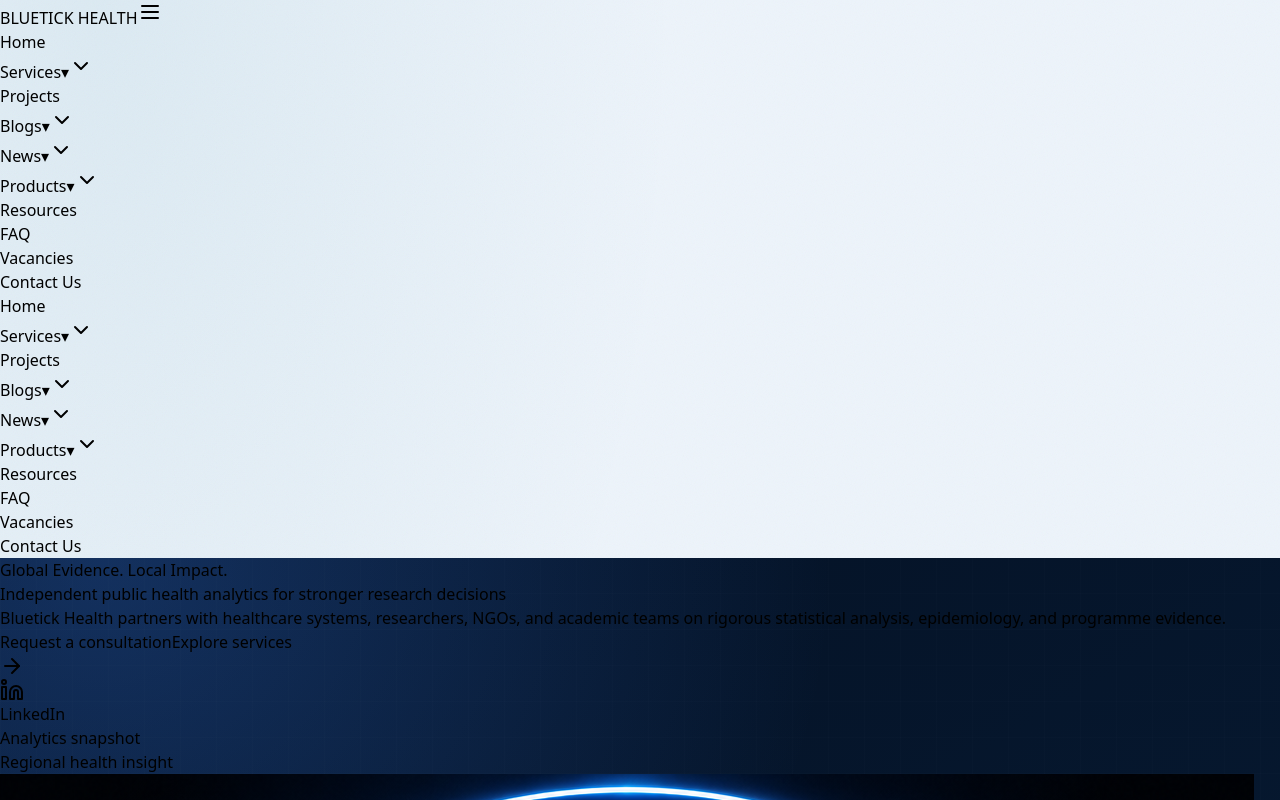
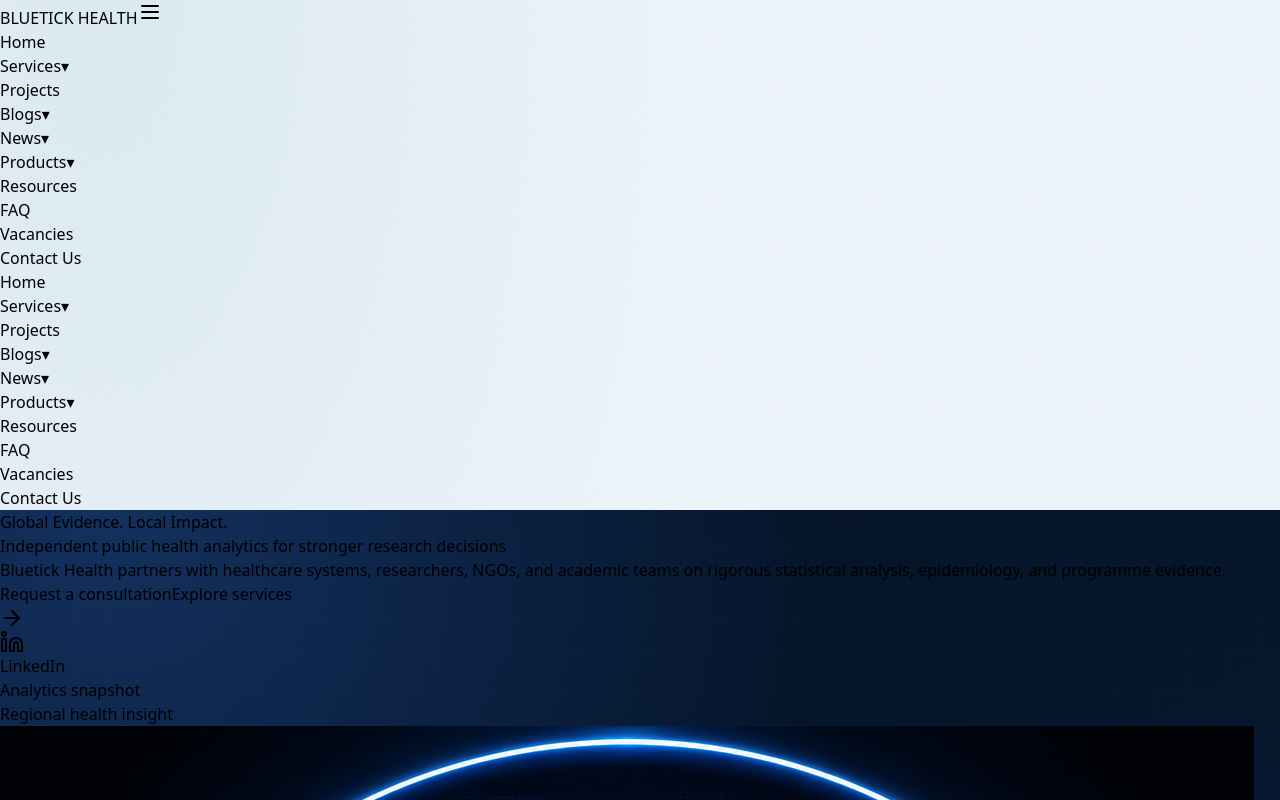
Before and after one commit to MTHermann/Bluetick-Health-public-health-consulting-website, a React (Vite) app: page / in a window 1280 px wide. Shown: the top 800 px of the page. Built offline with nearby package versions, Linux system fonts and the light colour scheme; the HTML template or start-up script is replaced by a standard one.

Commit message:
Move dropdown arrow to submenu toggle controls
Co-authored-by: MTHermann <158726671+MTHermann@users.noreply.github.com>

```diff
--- a/src/pages/ConsultingWebsite.jsx
+++ b/src/pages/ConsultingWebsite.jsx
@@ -7,7 +7,6 @@ import {
   ArrowRight,
   BarChart3,
   Briefcase,
-  ChevronDown,
   ClipboardList,
   Database,
   ExternalLink,
@@ -331,10 +330,7 @@ function SiteHeader({ pathname }) {
                           } ${isContactUs ? 'bg-blue-900 text-white hover:bg-blue-800' : ''}`
                     }`}
                   >
-                    <span className="inline-flex items-center gap-1.5">
-                      {label}
-                      {dropdownItems ? <span aria-hidden="true" className="text-xs leading-none">▾</span> : null}
-                    </span>
+                    {label}
                   </a>
                   {dropdownItems ? (
                     <button
@@ -349,7 +345,12 @@ function SiteHeader({ pathname }) {
                       aria-expanded={openDropdownLabel === label}
                       aria-label={`Toggle ${label} submenu`}
                     >
-                      <ChevronDown className={`h-4 w-4 transition-transform ${openDropdownLabel === label ? 'rotate-180' : ''}`} />
+                      <span
+                        aria-hidden="true"
+                        className={`text-sm leading-none transition-transform ${openDropdownLabel === label ? 'rotate-180' : ''}`}
+                      >
+                        ▾
+                      </span>
                     </button>
                   ) : null}
                 </div>
@@ -408,10 +409,7 @@ function SiteHeader({ pathname }) {
                           : 'text-blue-900 hover:bg-blue-50'
                     }`}
                   >
-                    <span className="inline-flex items-center gap-1.5">
-                      {label}
-                      {dropdownItems ? <span aria-hidden="true" className="text-xs leading-none">▾</span> : null}
-                    </span>
+                    {label}
                   </a>
                   {dropdownItems ? (
                     <button
@@ -424,7 +422,12 @@ function SiteHeader({ pathname }) {
                       aria-expanded={openDropdownLabel === label}
                       aria-label={`Toggle ${label} submenu`}
                     >
-                      <ChevronDown className={`h-4 w-4 transition-transform ${openDropdownLabel === label ? 'rotate-180' : ''}`} />
+                      <span
+                        aria-hidden="true"
+                        className={`text-sm leading-none transition-transform ${openDropdownLabel === label ? 'rotate-180' : ''}`}
+                      >
+                        ▾
+                      </span>
                     </button>
                   ) : null}
                 </div>
```
